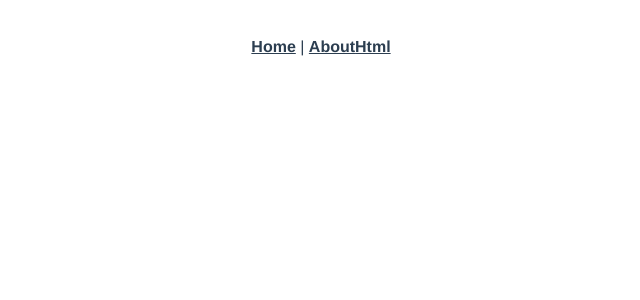
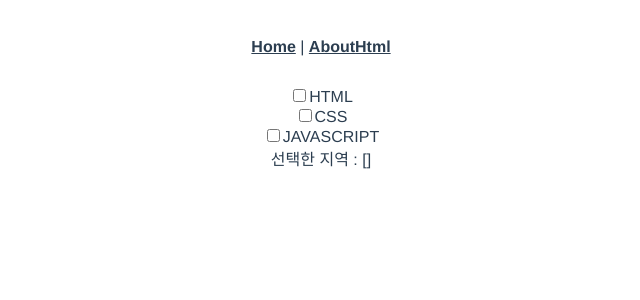
Before and after one commit to bkdragon0228/Vue-tutorial, a Vue app in the folder project/: page /databinding/check in a window 1280 px wide. Before the commit this address had no page. Shown: the top 300 px of the page, without its empty margins (319-959 px from the left). Built offline with nearby package versions, Linux system fonts and the light colour scheme.

Commit message:
추가 : checkbox에서 양방향 바인딩
checkbox에선 value 값과 양방향 바인딩 되는 것이 아님.
사용자가 건드는 checked와 연결이 된다.

```diff
--- a/project/src/router/index.js
+++ b/project/src/router/index.js
@@ -47,6 +47,14 @@ const routes = [
       import(
         /* webpackChunkName: "databinding", webpackPrefetch: true */ '../views/1_databinding/DataBindingSelect'
       )
+  },
+  {
+    path: '/databinding/check',
+    name: 'DataBindingCheckBox',
+    component: () =>
+      import(
+        /* webpackChunkName: "databinding", webpackPrefetch: true */ '../views/1_databinding/DataBindingCheckBox'
+      )
   }
 ]
 
--- /dev/null
+++ b/project/src/views/1_databinding/DataBindingCheckBox.vue
@@ -0,0 +1,33 @@
+<template>
+    <div>
+        <div>
+            <input type="checkbox" id="html" value="HTML" v-model="favoriteLang"/>
+            <label for="html">HTML</label>
+        </div>
+        <div>
+            <input type="checkbox" id="css" value="CSS" v-model="favoriteLang"/>
+            <label for="css">CSS</label>
+        </div>
+        <div>
+            <input type="checkbox" id="js" value="JAVASCRIPT" v-model="favoriteLang"/>
+            <label for="js">JAVASCRIPT</label>
+        </div>
+        <div>
+        선택한 지역 : {{favoriteLang}}
+        </div>
+    </div>
+</template>
+
+<script>
+export default {
+    data() {
+        return {
+            favoriteLang: []
+        }
+    }
+}
+</script>
+
+<style>
+
+</style>
```
